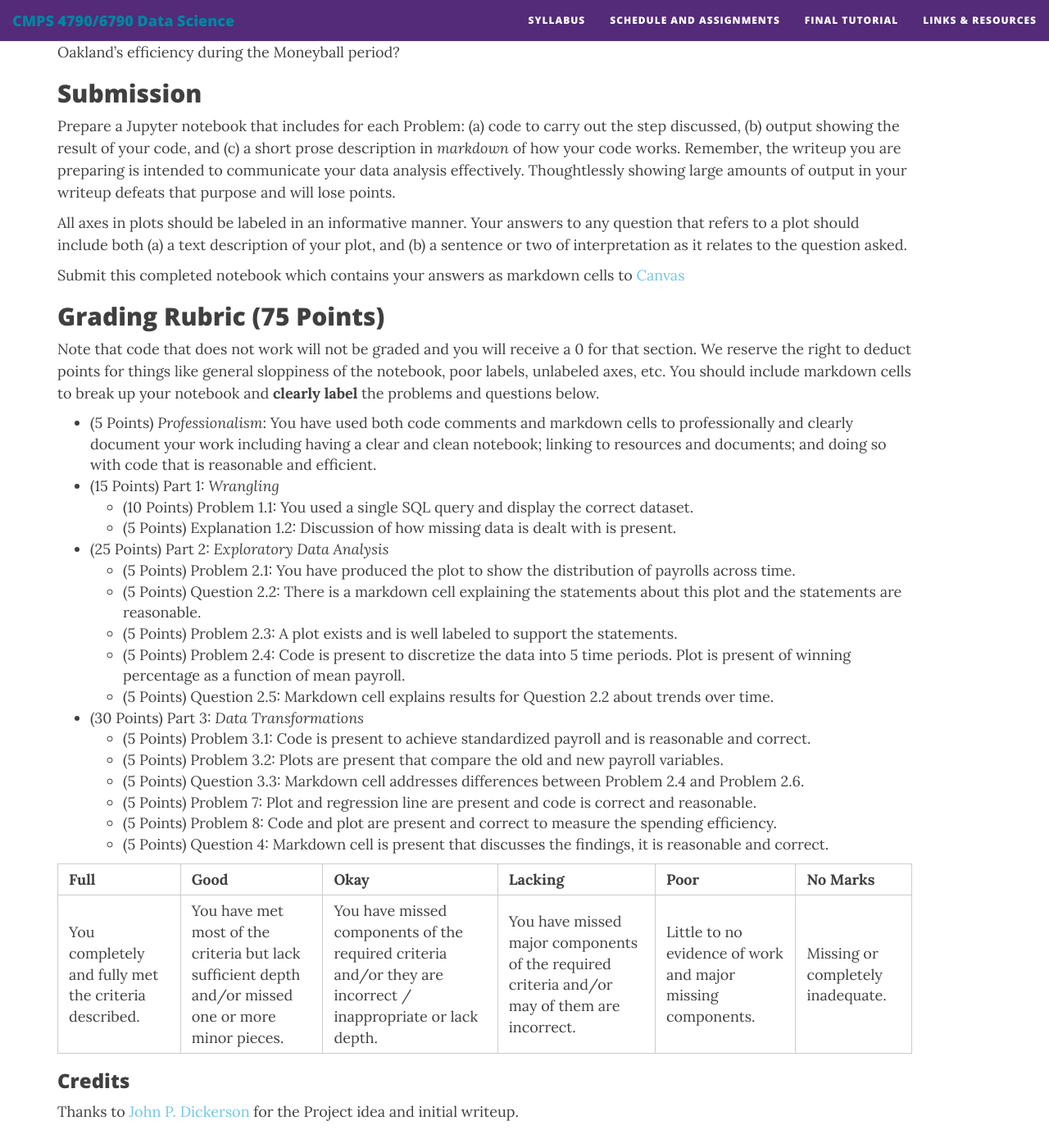
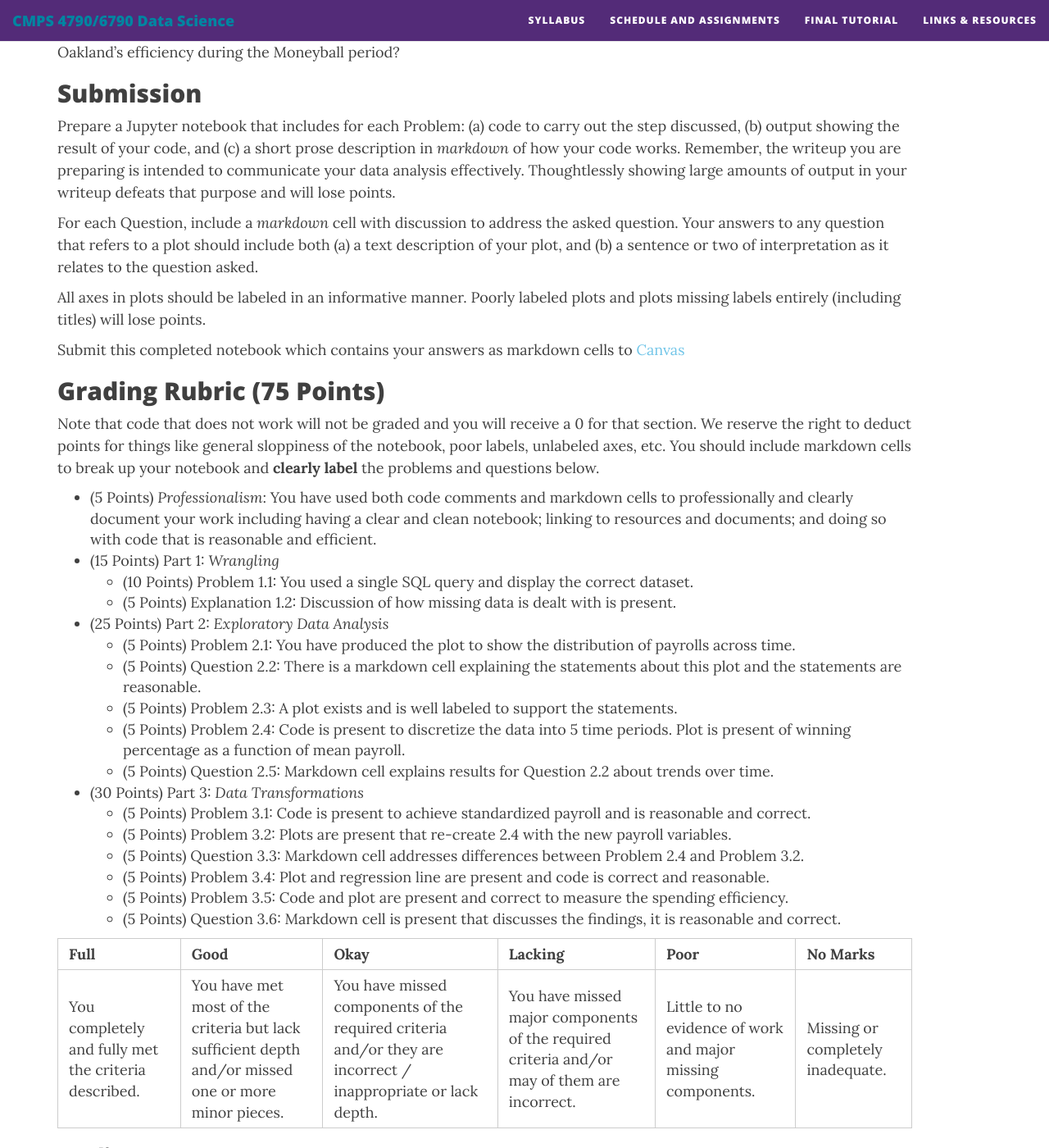
Before and after one commit to nmattei/cmps6790, a Jekyll site: the page built from _projects/Project2/Project2.md, in a window 1280 px wide and 1400 px high, scrolled down 5464 px. Shown: the whole window at 82% size. Built offline with Jekyll 4.4.1, drawn with Linux system fonts in a browser that asks for light colours; nearby versions of some CDN libraries; formulas are drawn with MathJax 3.

Commit message:
project 2 small updates

```diff
--- a/_projects/Project2/Project2.md
+++ b/_projects/Project2/Project2.md
@@ -201,7 +201,10 @@ What can you learn from this plot compared to the set of plots you looked at in
 
 Prepare a Jupyter notebook that includes for each Problem: (a) code to carry out the step discussed, (b) output showing the result of your code, and (c) a short prose description in *markdown* of how your code works. Remember, the writeup you are preparing is intended to communicate your data analysis effectively. Thoughtlessly showing large amounts of output in your writeup defeats that purpose and will lose points.
 
-All axes in plots should be labeled in an informative manner. Your answers to any question that refers to a plot should include both (a) a text description of your plot, and (b) a sentence or two of interpretation as it relates to the question asked.
+
+For each Question, include a *markdown* cell with discussion to address the asked question. Your answers to any question that refers to a plot should include both (a) a text description of your plot, and (b) a sentence or two of interpretation as it relates to the question asked.
+
+All axes in plots should be labeled in an informative manner. Poorly labeled plots and plots missing labels entirely (including titles) will lose points.
 
 Submit this completed notebook which contains your answers as markdown cells to [Canvas](https://tulane.instructure.com/)
 
@@ -220,11 +223,11 @@ Note that code that does not work will not be graded and you will receive a 0 fo
    * (5 Points) Question 2.5: Markdown cell explains results for Question 2.2 about trends over time.
 * (30 Points) Part 3: *Data Transformations*
   * (5 Points) Problem 3.1: Code is present to achieve standardized payroll and is reasonable and correct.
-  * (5 Points) Problem 3.2: Plots are present that compare the old and new payroll variables.
-  * (5 Points) Question 3.3: Markdown cell addresses differences between Problem 2.4 and Problem 2.6.
-  * (5 Points) Problem 7: Plot and regression line are present and code is correct and reasonable.
-  * (5 Points) Problem 8: Code and plot are present and correct to measure the spending efficiency.
-  * (5 Points) Question 4: Markdown cell is present that discusses the findings, it is reasonable and correct.
+  * (5 Points) Problem 3.2: Plots are present that re-create 2.4 with the new payroll variables.
+  * (5 Points) Question 3.3: Markdown cell addresses differences between Problem 2.4 and Problem 3.2.
+  * (5 Points) Problem 3.4: Plot and regression line are present and code is correct and reasonable.
+  * (5 Points) Problem 3.5: Code and plot are present and correct to measure the spending efficiency.
+  * (5 Points) Question 3.6: Markdown cell is present that discusses the findings, it is reasonable and correct.
 
 | Full    |    Good |  Okay |   Lacking   |   Poor  | No Marks |
 | : ---- :| : ---- :| : ---- :| : ---- :| : ---- :| : ---- : |
```
